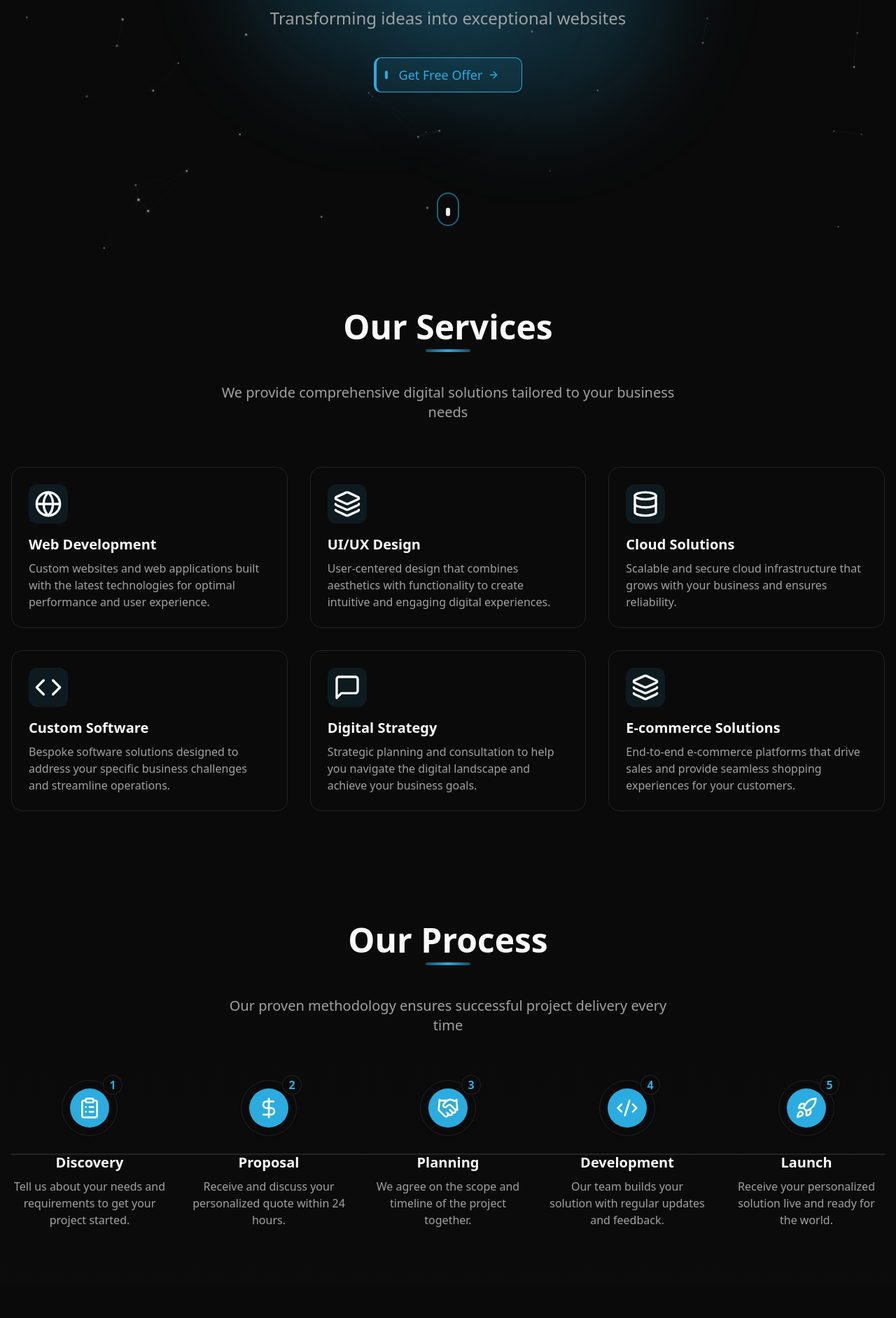
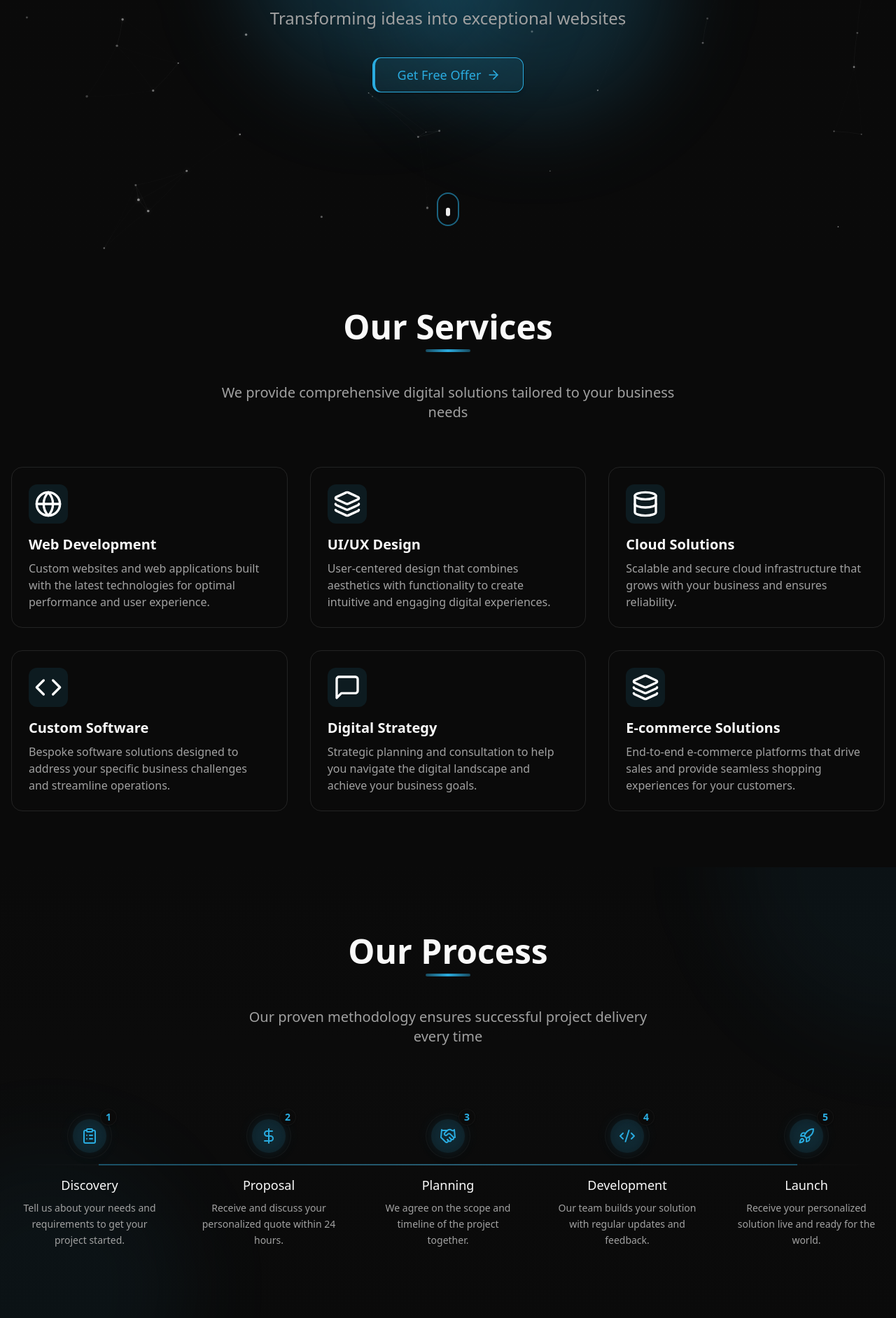
Before and after one commit to Abdulhamidsa/norpus, a Next.js app: page / in a window 1280 px wide. Shown: the part 437-2320 px from the top of the page at 70% size. Built offline with nearby package versions, Linux system fonts and the light colour scheme.

Commit message:
feat: enhance button styles and update button component for improved usability feat: refactor Process component layout for better responsiveness and visual appeal feat: update Cta and Contact components with new button variants and styles

```diff
--- a/src/components/Contact.tsx
+++ b/src/components/Contact.tsx
@@ -115,8 +115,8 @@ export const Contact = forwardRef<HTMLDivElement, ContactProps>(({ leaveLink, en
                   <Textarea id="message" placeholder={t("contact.form.message.placeholder")} rows={5} onMouseEnter={enterButton} onMouseLeave={leaveLink} />
                 </div>
 
-                <Button className="group text-md px-10 py-6 rounded-md shadow-lg bg-primary/50 text-foreground hover:bg-transparent border hover:border focus:ring-4 focus:ring-ring/30 transition-all duration-200" onMouseEnter={enterButton} onMouseLeave={leaveLink}>
-                  <span className="relative flex items-center justify-center">{t("contact.form.submit")}</span>
+                <Button variant="gradient" size="lg" className="w-full" onMouseEnter={enterButton} onMouseLeave={leaveLink}>
+                  {t("contact.form.submit")}
                 </Button>
               </div>
             </motion.div>
--- a/src/components/Cta.tsx
+++ b/src/components/Cta.tsx
@@ -30,8 +30,9 @@ export const Cta = forwardRef<HTMLDivElement, ProcessProps>(({ leaveLink, enterB
               <h2 className="text-4xl md:text-5xl font-extrabold mb-4 text-foreground drop-shadow-lg">{t("cta.title")}</h2>
               <p className="text-lg md:text-xl text-muted-foreground max-w-xl mb-10">{t("cta.subtitle")}</p>
               <Button
+                variant="gradient"
                 size="lg"
-                className="group text-lg px-10 py-6 rounded-md font-semibold shadow-lg bg-primary/50 text-foreground hover:bg-transparent border hover:border focus:ring-4 focus:ring-ring/30 transition-all duration-200"
+                className="group text-base font-medium"
                 onMouseEnter={enterButton}
                 onMouseLeave={leaveLink}
                 onClick={() => {
@@ -39,7 +40,7 @@ export const Cta = forwardRef<HTMLDivElement, ProcessProps>(({ leaveLink, enterB
                 }}
               >
                 {t("cta.button")}
-                <ArrowRight className="ml-2 h-5 w-5 transition-transform group-hover:translate-x-1" />
+                <ArrowRight className="h-4 w-4 transition-transform group-hover:translate-x-1" />
               </Button>
             </div>
           </motion.div>
--- a/src/components/Pricing.tsx
+++ b/src/components/Pricing.tsx
@@ -152,12 +152,16 @@ function PricingCard({
           href="https://form.norpus.com"
           target="_blank"
           rel="noopener noreferrer"
-          className={cn("w-full h-12 flex justify-center items-center text-base font-semibold rounded-xl transition-all duration-300 border-2 border-primary/20 hover:border-primary/40 hover:bg-primary/5")}
+          className={cn(
+            "inline-flex w-full items-center justify-center whitespace-nowrap rounded-lg text-sm font-medium",
+            "h-11 px-6 transition-all duration-200 gap-2",
+            popular ? "bg-gradient-to-r from-primary to-secondary text-primary-foreground hover:opacity-90" : "bg-transparent border border-border hover:bg-accent/50"
+          )}
           onMouseEnter={onButtonEnter}
           onMouseLeave={onButtonLeave}
         >
           {cta}
-          <svg className="ml-2 w-4 h-4" fill="none" stroke="currentColor" strokeWidth={2} viewBox="0 0 24 24">
+          <svg className="w-4 h-4" fill="none" stroke="currentColor" strokeWidth={2} viewBox="0 0 24 24">
             <path d="M18 13v6a2 2 0 0 1-2 2H6a2 2 0 0 1-2-2V8a2 2 0 0 1 2-2h6" />
             <polyline points="15 3 21 3 21 9" />
             <line x1="10" y1="14" x2="21" y2="3" />
--- a/src/components/Process.tsx
+++ b/src/components/Process.tsx
@@ -13,47 +13,92 @@ export const Process = forwardRef<HTMLDivElement, ProcessProps>(({ enterLink, le
   const { t } = useTranslation();
 
   return (
-    <>
-      {/* Process Section */}
-      <section ref={ref} className="py-20 bg-gradient-to-b from-background to-accent/5">
-        <div className="container mx-auto px-4">
-          <motion.div initial={{ opacity: 0 }} whileInView={{ opacity: 1 }} viewport={{ once: true }} transition={{ duration: 0.6 }} className="mb-16">
-            <SectionHeading>{t("process.title")}</SectionHeading>
-            <p className="text-xl text-muted-foreground max-w-2xl mx-auto text-center">{t("process.subtitle")}</p>
-          </motion.div>
+    <section ref={ref} className="py-24 relative overflow-hidden">
+      {/* Subtle background elements */}
+      <div className="absolute inset-0 bg-gradient-to-b from-background via-accent/5 to-background pointer-events-none"></div>
+      <div className="absolute w-[500px] h-[500px] -top-64 -right-64 bg-primary/5 rounded-full blur-3xl"></div>
+      <div className="absolute w-[400px] h-[400px] -bottom-32 -left-32 bg-secondary/5 rounded-full blur-3xl"></div>
 
-          <div className="grid grid-cols-1 md:grid-cols-5 gap-8 relative items-stretch">
-            {/* Minimal connection line, visually centered */}
-            <div className="hidden md:block absolute left-0 right-0 top-1/2 transform -translate-y-1/2 h-0.5 bg-border z-0" />
+      <div className="container mx-auto px-4 relative">
+        <motion.div initial={{ opacity: 0, y: 20 }} whileInView={{ opacity: 1, y: 0 }} viewport={{ once: true }} transition={{ duration: 0.6 }} className="mb-16 md:mb-24">
+          <SectionHeading>{t("process.title")}</SectionHeading>
+          <p className="text-xl text-muted-foreground max-w-xl mx-auto text-center">{t("process.subtitle")}</p>
+        </motion.div>
 
-            <ProcessStep icon={<ClipboardList className="h-8 w-8" />} title={t("process.discovery.title")} description={t("process.discovery.description")} delay={0} step={1} onMouseEnter={enterLink} onMouseLeave={leaveLink} />
+        {/* Desktop view - horizontal timeline */}
+        <div className="hidden md:grid md:grid-cols-5 gap-8 relative mb-8">
+          {/* Connection line with animated gradient */}
+          <div className="absolute left-0 right-0 top-[72px] h-0.5 bg-gradient-to-r from-transparent via-border to-transparent z-0"></div>
+          <div className="absolute left-[10%] right-[10%] top-[72px] h-0.5 z-0">
+            <motion.div initial={{ scaleX: 0, originX: 0 }} whileInView={{ scaleX: 1 }} viewport={{ once: true }} transition={{ duration: 1.5, delay: 0.2, ease: "easeOut" }} className="w-full h-full bg-gradient-to-r from-primary/40 to-secondary/40"></motion.div>
+          </div>
 
-            <ProcessStep icon={<DollarSign className="h-8 w-8" />} title={t("process.proposal.title")} description={t("process.proposal.description")} delay={0.1} step={2} onMouseEnter={enterLink} onMouseLeave={leaveLink} />
+          <ProcessStepDesktop icon={<ClipboardList />} title={t("process.discovery.title")} description={t("process.discovery.description")} delay={0} step={1} onMouseEnter={enterLink} onMouseLeave={leaveLink} />
+          <ProcessStepDesktop icon={<DollarSign />} title={t("process.proposal.title")} description={t("process.proposal.description")} delay={0.15} step={2} onMouseEnter={enterLink} onMouseLeave={leaveLink} />
+          <ProcessStepDesktop icon={<Handshake />} title={t("process.planning.title")} description={t("process.planning.description")} delay={0.3} step={3} onMouseEnter={enterLink} onMouseLeave={leaveLink} />
+          <ProcessStepDesktop icon={<Code2 />} title={t("process.development.title")} description={t("process.development.description")} delay={0.45} step={4} onMouseEnter={enterLink} onMouseLeave={leaveLink} />
+          <ProcessStepDesktop icon={<Rocket />} title={t("process.launch.title")} description={t("process.launch.description")} delay={0.6} step={5} onMouseEnter={enterLink} onMouseLeave={leaveLink} />
+        </div>
 
-            <ProcessStep icon={<Handshake className="h-8 w-8" />} title={t("process.planning.title")} description={t("process.planning.description")} delay={0.2} step={3} onMouseEnter={enterLink} onMouseLeave={leaveLink} />
+        {/* Mobile view - vertical timeline */}
+        <div className="md:hidden space-y-12 relative">
+          {/* Vertical connection line */}
+          <div className="absolute left-[24px] top-[35px] bottom-[80px] w-0.5 bg-border/40 z-0"></div>
+          <div className="absolute left-[24px] top-[35px] bottom-[80px] w-0.5 z-0">
+            <motion.div initial={{ scaleY: 0, originY: 0 }} whileInView={{ scaleY: 1 }} viewport={{ once: true }} transition={{ duration: 1.5, ease: "easeOut" }} className="w-full h-full bg-gradient-to-b from-primary/40 to-secondary/40"></motion.div>
+          </div>
 
-            <ProcessStep icon={<Code2 className="h-8 w-8" />} title={t("process.development.title")} description={t("process.development.description")} delay={0.3} step={4} onMouseEnter={enterLink} onMouseLeave={leaveLink} />
-
-            <ProcessStep icon={<Rocket className="h-8 w-8" />} title={t("process.launch.title")} description={t("process.launch.description")} delay={0.4} step={5} onMouseEnter={enterLink} onMouseLeave={leaveLink} />
-          </div>
+          <ProcessStepMobile icon={<ClipboardList />} title={t("process.discovery.title")} description={t("process.discovery.description")} delay={0.1} step={1} onMouseEnter={enterLink} onMouseLeave={leaveLink} />
+          <ProcessStepMobile icon={<DollarSign />} title={t("process.proposal.title")} description={t("process.proposal.description")} delay={0.2} step={2} onMouseEnter={enterLink} onMouseLeave={leaveLink} />
+          <ProcessStepMobile icon={<Handshake />} title={t("process.planning.title")} description={t("process.planning.description")} delay={0.3} step={3} onMouseEnter={enterLink} onMouseLeave={leaveLink} />
+          <ProcessStepMobile icon={<Code2 />} title={t("process.development.title")} description={t("process.development.description")} delay={0.4} step={4} onMouseEnter={enterLink} onMouseLeave={leaveLink} />
+          <ProcessStepMobile icon={<Rocket />} title={t("process.launch.title")} description={t("process.launch.description")} delay={0.5} step={5} onMouseEnter={enterLink} onMouseLeave={leaveLink} />
         </div>
-      </section>
-    </>
+      </div>
+    </section>
   );
 });
 
 Process.displayName = "Process";
 
-// Component for process steps
-function ProcessStep({ icon, title, description, delay = 0, step, onMouseEnter, onMouseLeave }: { icon: React.ReactNode; title: string; description: string; delay?: number; step: number; onMouseEnter?: () => void; onMouseLeave?: () => void }) {
+// Desktop process step component
+function ProcessStepDesktop({ icon, title, description, delay = 0, step, onMouseEnter, onMouseLeave }: { icon: React.ReactNode; title: string; description: string; delay?: number; step: number; onMouseEnter?: () => void; onMouseLeave?: () => void }) {
   return (
-    <motion.div initial={{ opacity: 0 }} whileInView={{ opacity: 1 }} viewport={{ once: true }} transition={{ duration: 0.5, delay }} className="flex flex-col h-full items-center text-center relative z-10" onMouseEnter={onMouseEnter} onMouseLeave={onMouseLeave}>
-      <motion.div className="w-20 h-20 rounded-full bg-transparent backdrop-blur-md border border-border flex items-center justify-center mb-6 relative shadow-sm transition-all duration-300 self-center" whileHover={{ scale: 1.08, boxShadow: "0 2px 12px 0 rgba(0,0,0,0.08)" }}>
-        <span className="absolute -top-2 -right-2 w-7 h-7 rounded-full bg-background text-primary text-base flex items-center justify-center font-bold border border-border shadow-sm">{step}</span>
-        <div className="text-white bg-gradient-to-br from-primary to-secondary rounded-full p-3 flex items-center justify-center">{icon}</div>
+    <motion.div initial={{ opacity: 0, y: 20 }} whileInView={{ opacity: 1, y: 0 }} viewport={{ once: true }} transition={{ duration: 0.5, delay }} className="flex flex-col h-full items-center text-center relative z-10" onMouseEnter={onMouseEnter} onMouseLeave={onMouseLeave}>
+      <motion.div className="w-16 h-16 rounded-full bg-background border border-border/40 flex items-center justify-center mb-6 relative shadow-md" whileHover={{ scale: 1.05, boxShadow: "0 8px 24px rgba(0,0,0,0.1)" }} transition={{ type: "spring", stiffness: 300 }}>
+        <div className="absolute inset-1 rounded-full bg-gradient-to-br from-primary/10 to-secondary/10 blur-sm"></div>
+        <span className="absolute -top-2 -right-2 w-6 h-6 rounded-full bg-background text-primary flex items-center justify-center font-semibold text-sm border border-border/40 shadow-sm">{step}</span>
+        <div className="text-primary bg-gradient-to-br from-primary/10 to-secondary/10 rounded-full p-3 flex items-center justify-center">
+          <div className="h-6 w-6">{icon}</div>
+        </div>
       </motion.div>
-      <h3 className="text-xl font-bold mb-2 text-foreground w-full">{title}</h3>
-      <p className="text-muted-foreground max-w-xs w-full">{description}</p>
+
+      <h3 className="text-lg font-medium mb-2 text-foreground">{title}</h3>
+      <p className="text-sm text-muted-foreground max-w-[200px] leading-relaxed">{description}</p>
     </motion.div>
   );
 }
+
+// Mobile process step component
+function ProcessStepMobile({ icon, title, description, delay = 0, step, onMouseEnter, onMouseLeave }: { icon: React.ReactNode; title: string; description: string; delay?: number; step: number; onMouseEnter?: () => void; onMouseLeave?: () => void }) {
+  return (
+    <motion.div initial={{ opacity: 0, x: -20 }} whileInView={{ opacity: 1, x: 0 }} viewport={{ once: true }} transition={{ duration: 0.5, delay }} className="flex items-start gap-6 relative z-10" onMouseEnter={onMouseEnter} onMouseLeave={onMouseLeave}>
+      <div className="flex-shrink-0 mt-1">
+        <div className="relative">
+          <div className="w-12 h-12 rounded-full bg-background border border-border/40 flex items-center justify-center shadow-md relative">
+            <div className="absolute inset-1 rounded-full bg-gradient-to-br from-primary/10 to-secondary/10 blur-sm"></div>
+            <span className="absolute -top-1 -right-1 w-5 h-5 rounded-full bg-background text-primary flex items-center justify-center font-semibold text-xs border border-border/40 shadow-sm">{step}</span>
+            <div className="text-primary bg-gradient-to-br from-primary/10 to-secondary/10 rounded-full p-2 flex items-center justify-center">
+              <div className="h-5 w-5">{icon}</div>
+            </div>
+          </div>
+        </div>
+      </div>
+
+      <div className="flex flex-col pt-1">
+        <h3 className="text-lg font-medium mb-1 text-foreground">{title}</h3>
+        <p className="text-sm text-muted-foreground leading-relaxed">{description}</p>
+      </div>
+    </motion.div>
+  );
+}
--- a/src/components/ui/button.tsx
+++ b/src/components/ui/button.tsx
@@ -5,22 +5,23 @@ import { cva, type VariantProps } from "class-variance-authority";
 import { cn } from "@/lib/utils";
 
 const buttonVariants = cva(
-  "btn-animated-border inline-flex items-center justify-center gap-2 whitespace-nowrap rounded-md text-sm font-medium transition-all disabled:pointer-events-none disabled:opacity-50 [&_svg]:pointer-events-none [&_svg:not([class*='size-'])]:size-4 shrink-0 [&_svg]:shrink-0 outline-none focus-visible:border-ring focus-visible:ring-ring/50 focus-visible:ring-[3px] aria-invalid:ring-destructive/20 dark:aria-invalid:ring-destructive/40 aria-invalid:border-destructive group",
+  "inline-flex items-center justify-center whitespace-nowrap rounded-lg text-sm font-medium transition-all duration-200 disabled:pointer-events-none disabled:opacity-50 focus-visible:outline-none focus-visible:ring-2 focus-visible:ring-offset-2 active:scale-[0.98] gap-2",
   {
     variants: {
       variant: {
-        default: "bg-primary text-primary-foreground shadow-xs hover:bg-primary/90",
-        destructive: "bg-destructive text-white shadow-xs hover:bg-destructive/90 focus-visible:ring-destructive/20 dark:focus-visible:ring-destructive/40 dark:bg-destructive/60",
-        outline: "border bg-background shadow-xs hover:bg-accent hover:text-accent-foreground dark:bg-input/30 dark:border-input dark:hover:bg-input/50",
-        secondary: "bg-secondary text-secondary-foreground shadow-xs hover:bg-secondary/80",
-        ghost: "hover:bg-accent hover:text-accent-foreground dark:hover:bg-accent/50",
-        link: "text-primary underline-offset-4 hover:underline",
+        default: "bg-primary text-primary-foreground hover:bg-primary/90 focus-visible:ring-primary/30 shadow-sm",
+        secondary: "bg-secondary text-secondary-foreground hover:bg-secondary/90 focus-visible:ring-secondary/30 shadow-sm",
+        outline: "border border-border bg-transparent hover:bg-accent/50 focus-visible:ring-accent/30",
+        ghost: "bg-transparent hover:bg-accent/50 focus-visible:ring-accent/30",
+        link: "text-primary underline-offset-4 hover:underline bg-transparent p-0 h-auto focus-visible:ring-transparent",
+        muted: "bg-muted text-muted-foreground hover:bg-muted/80 focus-visible:ring-muted/30",
+        gradient: "bg-gradient-to-r from-primary to-secondary text-primary-foreground hover:from-primary/90 hover:to-secondary/90 focus-visible:ring-primary/30",
       },
       size: {
-        default: "h-9 px-4 py-2 has-[>svg]:px-3",
-        sm: "h-8 rounded-md gap-1.5 px-3 has-[>svg]:px-2.5",
-        lg: "h-10 rounded-md px-6 has-[>svg]:px-4",
-        icon: "size-9",
+        default: "h-10 px-5 py-2",
+        sm: "h-8 px-3 py-1.5 text-xs",
+        lg: "h-12 px-8 py-3 text-base",
+        icon: "h-10 w-10 p-2",
       },
     },
     defaultVariants: {
@@ -43,8 +44,8 @@ function Button({
   const Comp = asChild ? Slot : "button";
 
   return (
-    <Comp data-slot="button" className={cn(buttonVariants({ variant, size, className }))} {...props}>
-      <span className="w-full flex items-center justify-center">{props.children}</span>
+    <Comp className={cn(buttonVariants({ variant, size, className }))} {...props}>
+      {props.children}
     </Comp>
   );
 }
```
